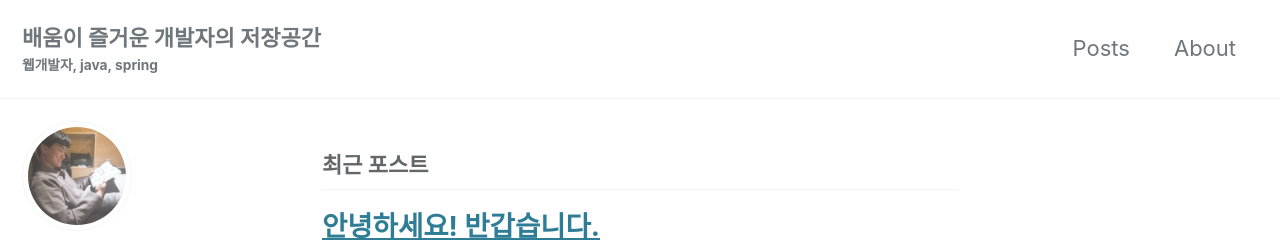
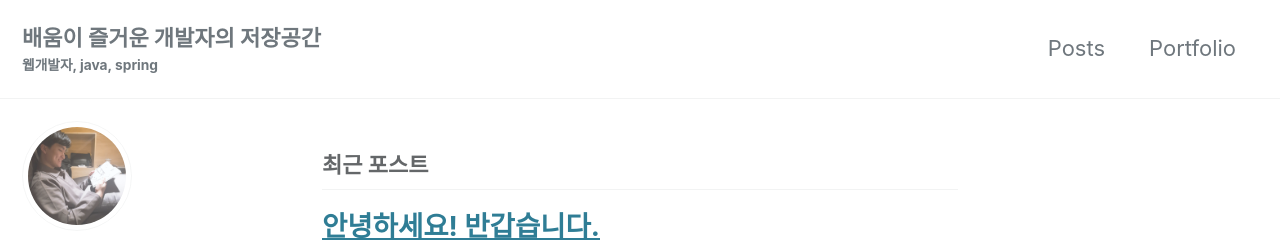
Before and after one commit to mmmmicha/wjdrhkd456.github.io, a Jekyll site: the page built from index.html, in a window 1280 px wide. Shown: the top 240 px of the page. Built offline with Jekyll 4.4.1, drawn with Linux system fonts in a browser that asks for light colours; cached includes are drawn as plain includes; nearby versions of some CDN libraries; the list of posts is cut into pages by our own code.

Commit message:
Update navigation.yml

```diff
--- a/_data/navigation.yml
+++ b/_data/navigation.yml
@@ -2,7 +2,7 @@
 main:
   - title: "Posts"
     url: https://wjdrhkd456.github.io/
-  - title: "About"
+  - title: "Portfolio"
     url: https://github.com/wjdrhkd456/portfolio/
   # - title: "Sample Posts"
   #   url: /year-archive/
```
